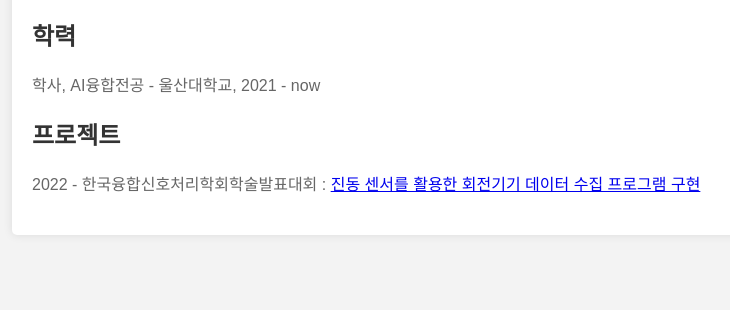
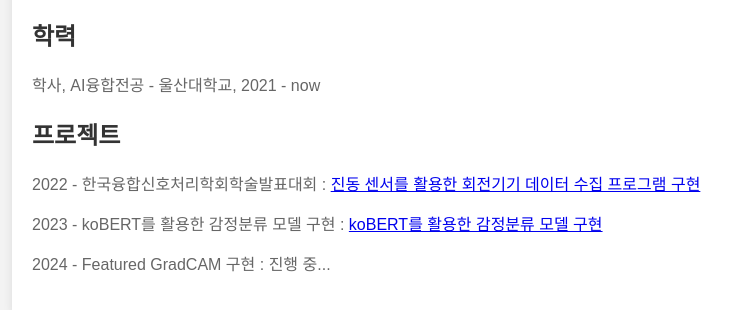
Before and after one commit to Irukai/Irukai.github.io, a plain HTML site: page index.html in a window 1280 px wide. Shown: the part 156-466 px from the top of the page, without its empty margins (208-938 px from the left). Drawn offline with Linux system fonts and the light colour scheme.

Commit message:
프로젝트 갱신 index.html
2023, 2024 추가

```diff
--- a/index.html
+++ b/index.html
@@ -47,6 +47,10 @@
     <section class="section">
         <h2>프로젝트</h2>
         <p>2022 - 한국융합신호처리학회학술발표대회 : <a href="https://github.com/Irukai/Files/blob/main/Implementation%20of%20a%20Data%20Collection%20Program%20for%20Rotating%20Equiment%20Using%20Vibration%20Sensors.pdf">진동 센서를 활용한 회전기기 데이터 수집 프로그램 구현</a></p>
+        <p>2023 - koBERT를 활용한 감정분류 모델 구현 : <a href="https://github.com/Irukai/Emotion-classification">koBERT를 활용한 감정분류 모델 구현</a></p>
+        <p>2024 - Featured GradCAM 구현 : 진행 중...</p>
+
+
         <!-- 필요에 따라 프로젝트 정보를 추가하세요 -->
     </section>
 
```
